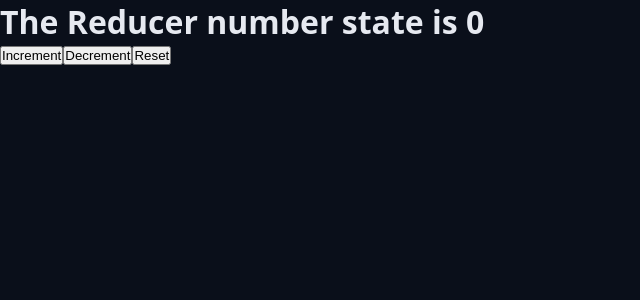
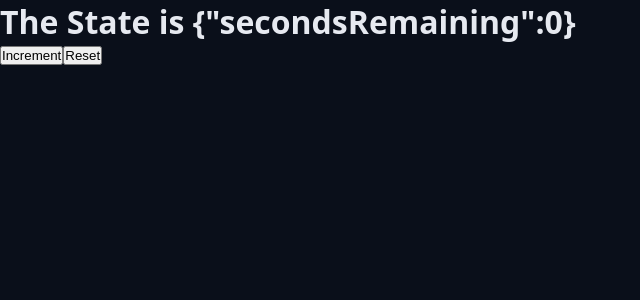
Before and after one commit to Aleydon/Pomodoro-Timer, a React (Vite) app: page / in a window 1280 px wide. Shown: the top 300 px of the page, without its empty margins (0-640 px from the left). Built offline with nearby package versions, Linux system fonts and the light colour scheme.

Commit message:
feat(type and payload example): implements type and payloads examle to useReducer with objects

```diff
--- a/src/contexts/TaskContext/TaskContextProvider.tsx
+++ b/src/contexts/TaskContext/TaskContextProvider.tsx
@@ -3,25 +3,37 @@ import { useReducer, useState } from 'react';
 import { initialTaskState } from './initialTaskState';
 import { TaskContext } from './TaskContext';
 
+type ActionType = {
+	type: string;
+	payload?: number;
+};
+
 export function TaskContextProvider() {
 	const [state, setState] = useState(initialTaskState);
 
-	const [number, dispatch] = useReducer((state, action) => {
-		console.log(state, action);
+	const [myState, dispatch] = useReducer(
+		(state, action: ActionType) => {
+			console.log(state, action);
 
-		switch (action) {
-			case 'INCREMENT':
-				return state + 1;
-			case 'DECREMENT':
-				return state - 1;
-			case 'RESET':
-				return 0;
-			default:
-				break;
+			switch (action.type) {
+				case 'INCREMENT':
+					return {
+						...state,
+						secondsRemaining: state.secondsRemaining + (action.payload || 0)
+					};
+				case 'RESET':
+					return {
+						...state,
+						secondsRemaining: 0
+					};
+			}
+
+			return state;
+		},
+		{
+			secondsRemaining: 0
 		}
-
-		return state;
-	}, 0);
+	);
 
 	// useEffect(() => {
 	// 	console.warn(state);
@@ -30,11 +42,11 @@ export function TaskContextProvider() {
 	return (
 		<TaskContext.Provider value={{ state, setState }}>
 			{/* {children} */}
-			<h1>The Reducer number state is {number}</h1>
+			<h1>The State is {JSON.stringify(myState)}</h1>
 			<button
 				type="button"
 				onClick={() => {
-					dispatch('INCREMENT');
+					dispatch({ type: 'INCREMENT', payload: 1 });
 				}}
 			>
 				Increment
@@ -42,15 +54,7 @@ export function TaskContextProvider() {
 			<button
 				type="button"
 				onClick={() => {
-					dispatch('DECREMENT');
-				}}
-			>
-				Decrement
-			</button>
-			<button
-				type="button"
-				onClick={() => {
-					dispatch('RESET');
+					dispatch({ type: 'RESET' });
 				}}
 			>
 				Reset
```
